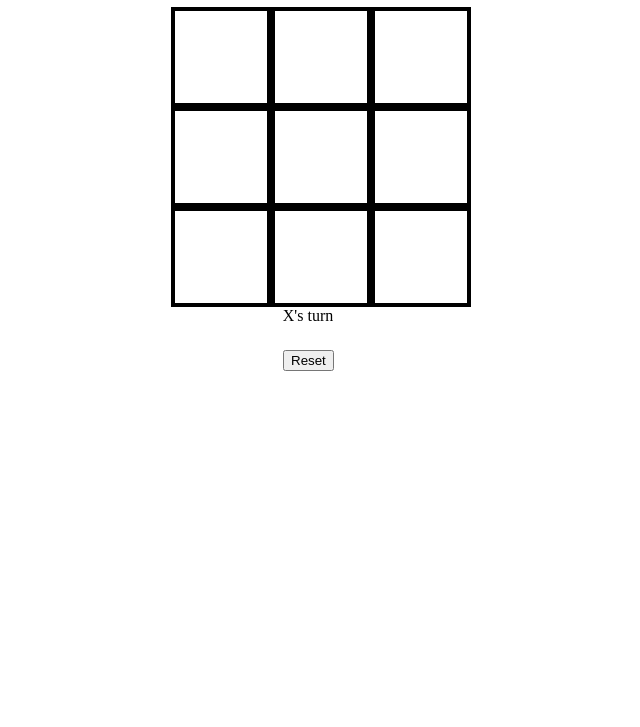
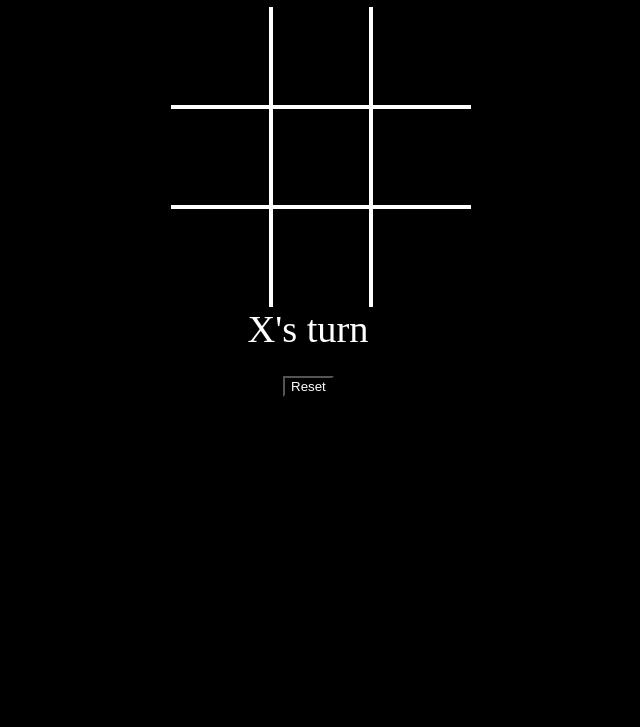
Before and after one commit to adavilalith/TicTacToe, a plain HTML site: page index.html in a window 1280 px wide. Shown: the part 73-800 px from the top of the page, without its empty margins (357-997 px from the left). Drawn offline with Linux system fonts and the light colour scheme.

Commit message:
Updating style.css with animations

```diff
--- a/style.css
+++ b/style.css
@@ -1,5 +1,8 @@
 *{
     box-sizing: border-box;
+    background-color: black;
+    color:rgba(255, 255, 255, 1 );
+
 }
 h1{
     text-align: center;
@@ -7,18 +10,49 @@ h1{
     margin-left: 50px;
 }
 .cell{
+
+    border:2px solid;
+    border-color: rgb(255, 255, 255);
     width:100px;
     height:100px;
-    border:4px solid;
     font-size:50px;
     text-align: center;
     font-family: 'Gill Sans', 'Gill Sans MT', Calibri, 'Trebuchet MS', sans-serif;
+}
+#cell0{
+    border-top: none;
+    border-left: none;
+}
+#cell1{
+    border-top:none;
+}
+#cell2{
+    border-top:none;
+    border-right:none;
+}
+#cell3{
+    border-left:none;
+}
+#cell5{
+    border-right:none;
+}
+#cell6{
+    border-bottom: none;
+    border-left: none;
+}
+#cell7{
+    border-bottom: none;
+}
+#cell8{
+    border-bottom: none;
+    border-right: none;
 }
 #board{
     display:grid;
     grid-template-columns: repeat(3,auto);
     width:225px;
     margin:auto;
+
 
 }
 #reset{
@@ -33,3 +67,34 @@ h1{
     margin-left: 50px;
     text-align: center;
 }
+#board>*{
+    justify-content: center;
+    font-size:6vw;
+    color:rgb(255, 255, 255);
+
+}
+@keyframes animation-winning {
+    from{
+        color: rgba(255, 255, 255, 1 );
+        font-size: 6vw;
+    }
+    to{
+        color:rgba(255, 255, 255, 0.5);
+    }
+}
+@keyframes animation-default {
+    from{
+        color: rgba(255, 255, 255, 1 );
+        font-size: 6vw;
+    }
+    to{
+        color:rgba(255, 255, 255, 1);
+    }
+}
+#turn{
+    text-align: center;
+    font-size: 3vw;
+}
+#scoreboard{
+    padding:1vw 0vw;
+}
```
